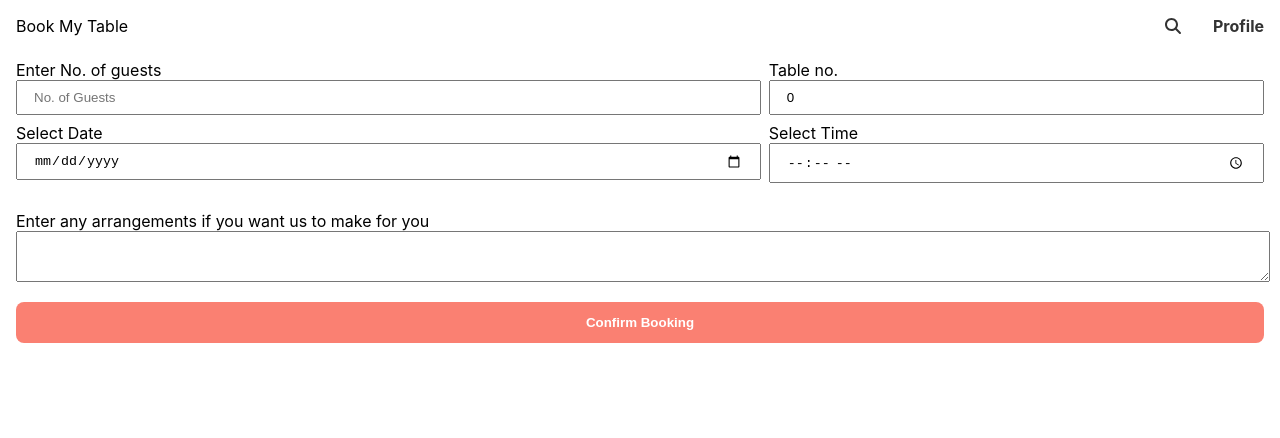
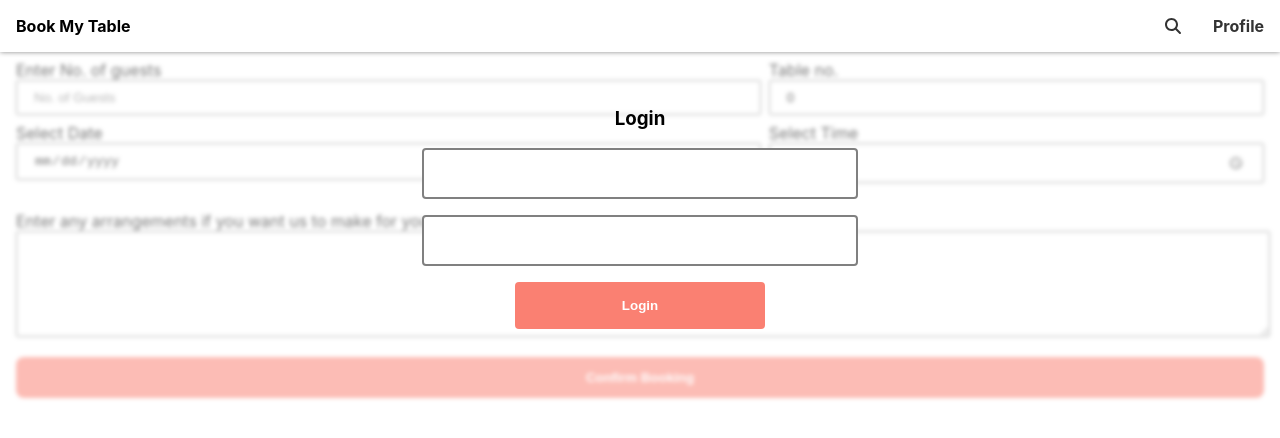
Before and after one commit to tushar0107/restaurant-booking-frontend, a React (Create React App) app: page /book-table/1 in a window 1280 px wide. Shown: the top 438 px of the page. Built offline with nearby package versions, Linux system fonts and the light colour scheme; no server answers.

Commit message:
created login component

```diff
--- a/src/App.css
+++ b/src/App.css
@@ -73,6 +73,7 @@ button{
   justify-content: space-between;
   align-items: center;
   background-color: white;
+  box-shadow: 0 0 5px #898989;
 }
 #header .logo{
   padding: 1rem;
@@ -111,6 +112,7 @@ button{
   border-radius: 1rem;
   padding: 1rem;
   line-height: 1.2rem;
+  margin: 1rem auto;
 }
 #form-container {
   height: fit-content;
@@ -137,7 +139,7 @@ button{
 #form input {
   width: -webkit-fill-available;
 }
-.form-btn{
+#form-container .form-btn{
   margin: 0 auto;
   padding: 1rem;
 }
@@ -146,6 +148,17 @@ button{
 }
 
 /* login form */
+#login-pop-up{
+  position: absolute;
+  z-index: 10;
+  inset: 0 0 0 0;
+  padding-top: 4rem;
+  /* top: 50%; */
+  /* left: 50%; */
+  /* transform: translate(-50%,-50%); */
+  background-color: rgba(255, 255, 255, 0.473);
+  backdrop-filter: blur(2px);
+}
 #login-form{
   width: min(80%,500px);
   margin: 0 auto;
@@ -240,7 +253,6 @@ button{
   font-size: 14px;
   font-weight: 500;
   color: grey;
-  white-space: nowrap;
 }
 
 /* restaurant-page */
@@ -328,4 +340,8 @@ button{
 }
 textarea#details {
   width: 100%;
+  max-width: 100%;
+  min-width: 100%;
+  max-height: 100px;
+  min-height: 100px;
 }
--- a/src/components/Header.jsx
+++ b/src/components/Header.jsx
@@ -9,7 +9,7 @@ const Header = () => {
   return (
       <div id="header">
         <div className="logo">
-          {(user?.first_name || "Book My Table") + " " + (user?.last_name || "")}
+          <strong>{(user?.first_name || "Book My Table") + " " + (user?.last_name || "")}</strong>
         </div>
         <nav>
           <Link to={"/search"}><FontAwesomeIcon icon={faSearch}/></Link>
--- /dev/null
+++ b/src/components/LoginComponent.jsx
@@ -0,0 +1,68 @@
+import axios from 'axios';
+import React, { useState } from 'react'
+import { useDispatch } from 'react-redux';
+import { saveRestaurants } from '../user/RestaurantsSlice';
+import { login } from '../user/UserSlice';
+import apiUrl from '../Vars';
+import Loader from './Loader';
+
+
+const LoginComponent = ({show,hide}) => {
+    const dispatch = useDispatch();
+    const [mobile, setMobile] = useState('');
+    const [password, setPassword] = useState('');
+    const [loading, setLoading] = useState(false);
+    const handleMobile = (e)=>{
+        setMobile(e.target.value);
+    }
+    const handlePassword = (e)=>{
+        setPassword(e.target.value);
+    }
+
+    const submit = ()=>{
+        setLoading(true);
+        axios.post(`${apiUrl}/api/login`,{mobile:mobile,password:password}).then((res)=>{
+            if(res.data.status===true){
+                dispatch(login(res.data.user));
+                localStorage.setItem('userData',JSON.stringify(res.data.user[0]));
+                if(res.data.user[0].user_type==='owner'){
+                    dispatch(saveRestaurants(res.data.restaurant));
+                    localStorage.setItem('restaurant',JSON.stringify(res.data.restaurant));
+                }
+                hide('none');
+            }else{
+                alert(res.data.message);
+            }
+            setLoading(false);
+        }).catch((err)=>{
+            setLoading(false);
+            console.log(err);
+        });
+
+    }
+  return (
+    <div id='login-pop-up' style={{display:show,}}>
+      <div id="login-form">
+        <h3>Login</h3>
+        <input
+          type="number"
+          onChange={(e) => handleMobile(e)}
+          name="mobile"
+          value={mobile}
+        />
+        <input
+          type="password"
+          onChange={(e) => handlePassword(e)}
+          name="password"
+          value={password}
+        />
+        <button type="submit" onClick={submit}>
+          Login
+        </button>
+      </div>
+      <Loader status={loading} />
+    </div>
+  );
+};
+
+export default LoginComponent;
--- a/src/components/RestaurantForm.jsx
+++ b/src/components/RestaurantForm.jsx
@@ -1,24 +1,28 @@
+import axios from 'axios';
 import React, { useEffect, useState } from 'react';
 import { useSelector } from 'react-redux';
+import apiUrl from '../Vars';
+import Loader from './Loader';
 
 const RestaurantForm = ({show,formShow})=>{
 
     const user = useSelector((state)=>state.user.value);
 
-    const [name,setName] = useState();
-    const [address,setAddress] = useState();
-    const [city,setCity] = useState();
-    const [state,setState] = useState();
+    const [name,setName] = useState('');
+    const [address,setAddress] = useState('');
+    const [city,setCity] = useState('');
+    const [state,setState] = useState('');
     const [phone1,setPhone1] = useState();
     const [phone2,setPhone2] = useState();
-    const [type,setType] = useState();
-    const [ethnicity,setEthnicity] = useState();
+    const [type,setType] = useState('');
+    const [ethnicity,setEthnicity] = useState('');
     const [tableCapacity,setTableCapaciy] = useState();
-    const [serviceType, setServiceType] = useState();
-    const [location, setLocation] = useState();
+    const [serviceType, setServiceType] = useState('');
+    const [location, setLocation] = useState('');
+    const [loading, setLoading] = useState(false);
 
     const formData = {
-        owner: user?.id,
+        user_id: user?.id,
         name:name,
         address:address,
         city:city,
@@ -29,7 +33,8 @@ const RestaurantForm = ({show,formShow})=>{
         ethnicity:ethnicity,
         table_capacity:tableCapacity,
         service_type:serviceType,
-        location:location
+        location:location,
+        owner:user?.id
     }
 
     useEffect(()=>{},[user]);
@@ -54,7 +59,7 @@ const RestaurantForm = ({show,formShow})=>{
             case 'phone2':
                 setPhone2(e.target.value);
                 break;
-            case 'type':
+            case 'food-type':
                 setType(e.target.value);
                 break;
             case 'ethnicity':
@@ -72,6 +77,21 @@ const RestaurantForm = ({show,formShow})=>{
             default:
                 break;
         }
+    }
+
+    const submitForm = ()=>{
+        setLoading(true);
+        axios.post(`${apiUrl}/api/register-restaurant`,{...formData}).then((res)=>{
+            console.log(res.data);
+            alert(res.data.message);
+            setLoading(false);
+            formShow(false);
+            window.location.reload();
+        }).catch(err=>{
+            console.log(err);
+            setLoading(false);
+            formShow(false);
+        });
     }
 
     return (
@@ -117,9 +137,10 @@ const RestaurantForm = ({show,formShow})=>{
                     <label htmlFor="location">Location</label><br />
                     <input type="text" name='location' id='location' value={location} onChange={(e)=>handleForm(e)} placeholder='Google maps link'></input>
                 </div>
-                <button className='submit-btn form-btn'>Submit</button>
+                <button className='submit-btn form-btn' onClick={submitForm}>Submit</button>
                 <button className='submit-btn form-btn' onClick={()=>formShow(false)}>Cancel</button>
             </div>
+            <Loader status={loading}/>
         </div>
     );
 }
--- a/src/pages/BookTable.jsx
+++ b/src/pages/BookTable.jsx
@@ -4,6 +4,7 @@ import { useParams } from 'react-router';
 import Loader from '../components/Loader';
 import axios from 'axios';
 import apiUrl from '../Vars';
+import LoginComponent from '../components/LoginComponent';
 
 
 export const BookTable = ()=>{
@@ -16,7 +17,7 @@ export const BookTable = ()=>{
     const [details,setDetails] = useState('');
     const [isLoading, setIsLoading] = useState(false);
     const [restaurant,setRestaurant] = useState();
-
+    const [showLogin, setShowLogin] = useState('none');
 
     const formData = {
         user_id:user?.id,
@@ -31,6 +32,9 @@ export const BookTable = ()=>{
     }
 
     useEffect(()=>{
+        if(!user){
+            setShowLogin('block');
+        }else{setShowLogin('none')}
         axios.get(`${apiUrl}/api/get-restaurant/${params.id}`).then((res)=>{
             console.log('restaurant: ',res.data);
             if(res.data.status){
@@ -122,6 +126,7 @@ export const BookTable = ()=>{
             <button className='confirm-btn submit-btn' onClick={submitBooking}>Confirm Booking</button>
             </div>
             <Loader status={isLoading}/>
+            <LoginComponent show={showLogin} hide={setShowLogin}/>
         </>
     );
 }
--- a/src/pages/Home.jsx
+++ b/src/pages/Home.jsx
@@ -1,15 +1,16 @@
 import React from "react";
+import { useNavigate } from "react-router";
 // import { useSelector } from "react-redux";
 
 const Home = () => {
   // const user = useSelector((state)=>state.user);
-
+  const navigate = useNavigate();
 
 
   return (
     <>
       <div id="home-page">
-      <h3>home page</h3>
+      <button onClick={()=>navigate('/search')}>Search Restaurants</button>
       </div>
     </>
   );
--- a/src/pages/Profile.jsx
+++ b/src/pages/Profile.jsx
@@ -1,12 +1,12 @@
 import axios from 'axios';
 import React, { useEffect, useState } from 'react';
 import { useDispatch, useSelector } from 'react-redux';
-import { login } from '../user/UserSlice';
+import { login, logout } from '../user/UserSlice';
 import { saveRestaurants } from '../user/RestaurantsSlice';
 import RestaurantForm from '../components/RestaurantForm';
 import Loader from '../components/Loader';
 import { FontAwesomeIcon } from '@fortawesome/react-fontawesome';
-import { faLocationPin } from '@fortawesome/free-solid-svg-icons';
+import { faLocationDot } from '@fortawesome/free-solid-svg-icons';
 import apiUrl from '../Vars';
 
 
@@ -45,9 +45,16 @@ const Profile = ()=>{
             }
             setLoading(false);
         }).catch((err)=>{
+            setLoading(false);
             console.log(err);
         });
 
+    }
+
+    const userlogout =()=>{
+        localStorage.clear();
+        window.location.reload();
+        dispatch(logout());
     }
 
     useEffect(()=>{
@@ -103,7 +110,7 @@ const Profile = ()=>{
                                             <span>Phone : {ele.phone1}, {ele?.phone2}</span><br />
                                             <span>{ele.type} | {ele?.ethnicity}</span><br />
                                             <span>{ele.service_type} | {ele.table_capacity}</span><br />
-                                            {ele.location!==null?<span><FontAwesomeIcon icon={faLocationPin}/> <a href={ele.location} target='_blank' rel="noreferrer">{ele.location}</a></span>:null}
+                                            {ele.location!==null?<span><FontAwesomeIcon icon={faLocationDot}/> <a href={ele.location} target='_blank' rel="noreferrer">{ele.location}</a></span>:null}
                                         </div>
                                     );
                                 }) : null
@@ -121,7 +128,7 @@ const Profile = ()=>{
                 <input type="password" onChange={(e)=>handlePassword(e)} name='password' value={password} />
                 <button type='submit' onClick={submit}>Login</button>
             </div>}
-            {user?<button type='submit' className='secondary-btn' onClick={()=>localStorage.clear()}>Logout</button>:null}
+            {user?<button type='submit' className='secondary-btn' onClick={userlogout}>Logout</button>:null}
             <Loader status={loading}/>
             <RestaurantForm show={openForm} formShow={setOpenForm} />
         </div>
```
